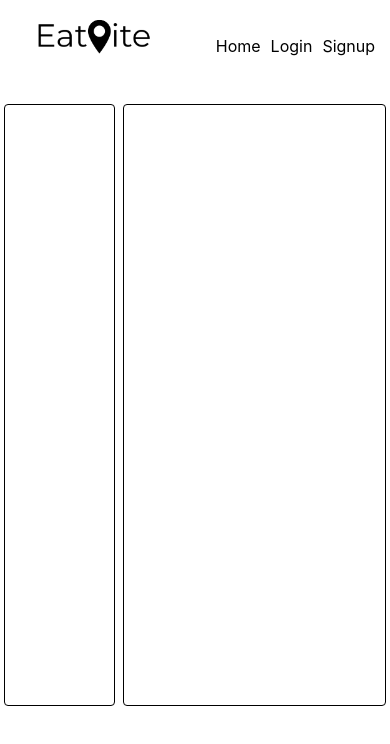
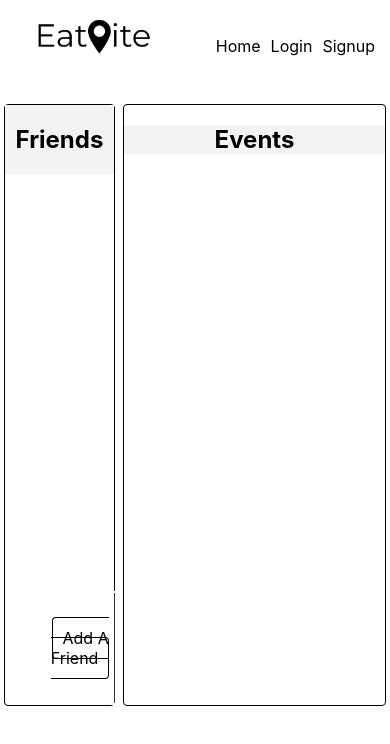
Before and after one commit to CCLancaster/EatVite, a React (Create React App) app in the folder client/: page /profile in a window 390 px wide. Shown: the top 744 px of the page. Built offline with nearby package versions, Linux system fonts and the light colour scheme.

Commit message:
popup form complete

```diff
--- a/client/src/App.css
+++ b/client/src/App.css
@@ -2,6 +2,7 @@
   text-align: center;
   color: black;
 }
+
 li {
   list-style: none;
   display: inline;
@@ -12,9 +13,19 @@ a {
   text-decoration: none;
   color: black;
 }
+
 a:hover {
   color: red;
 }
+
+.bigDaddyContainer {
+  display: flex;
+  flex-direction: column;
+  height: 100%;
+  width: 100%;
+  align-content: space-between;
+}
+
 .links {
   font-size: 16px;
   height: 50px;
@@ -26,6 +37,14 @@ a:hover {
   padding: 0px 20px 0px 15px;
   z-index: 50;
 }
+
+footer {
+  margin-top: 70px;
+  font-size: 11px;
+  color: black;
+}
+/*---------------------------Signup/Login Forms----------------------------*/
+
 .signForm {
   z-index: 1000;
   background-color: white;
@@ -38,11 +57,7 @@ a:hover {
   text-align: center;
   border-radius: 4px;
 }
-footer {
-  margin-top: 70px;
-  font-size: 11px;
-  color: black;
-}
+
 .logform {
   background-color: white;
   color:black;
@@ -55,14 +70,7 @@ footer {
   border-radius: 4px;
   padding-top: 60px;
 }
-.logo {
-  height: 80px;
-}
-button {
-  font-size: 16px;
-  padding: 5px;
-  margin: 5px 0px;
-}
+
 input[type=text], select {
   width: 90%;
   padding: 12px 20px;
@@ -74,9 +82,11 @@ input[type=text], select {
   background-color: #f3f3f3;
   font-size: 16px;
 }
+
 .logo {
   height: 80px;
 }
+
 input[type=submit] {
   width: 100%;
   background-color: #4CAF50;
@@ -91,42 +101,138 @@ input[type=submit] {
 input[type=submit]:hover {
   background-color: #45a049;
 }
-.bigDaddyContainer {
-  display: flex;
-  flex-direction: column;
-  height: 100%;
-  width: 100%;
-  /* border: 1px solid black; */
-  align-content: space-between;
+
+button {
+  font-size: 16px;
+  padding: 5px;
+  margin: 5px 0px;
 }
-.footer {
-  margin-top: auto;
-}
+
+/*----------------------------------Profile-------------------------*/
+
 .profile {
   display: flex;
   justify-content: space-around;
 }
+
+.headtitle {
+  background: #f3f3f3;
+  width: 100%;
+}
+/*------------------------------Friends List-------------------------*/
+
 .friendlist {
   border: 1px solid black;
   height: 600px;
   width: 28%;
   border-radius: 4px;
+  display: flex;
+  flex-direction: column;
+  justify-content: space-between;
 }
+
+/*--------------------------Events----------------------------------*/
+
 .events {
   border: 1px solid black;
   height: 600px;
   width: 67%;
   border-radius: 4px;
 }
+/*---------------------------------Pop-Up Form------------------------*/
+
+.box {
+  width: 40%;
+  margin: 0 auto;
+  background: rgba(255,255,255,0.2);
+  padding: 35px;
+  border: 2px solid #fff;
+  border-radius: 20px/50px;
+  background-clip: padding-box;
+  text-align: center;
+}
+
+.button {
+  font-size: 1em;
+  padding: 10px;
+  color:black;
+  border: 1px solid black;
+  border-radius: 4px;
+  text-decoration: none;
+  cursor: pointer;
+  transition: all 0.3s ease-out;
+}
+.button:hover {
+  background: #f3f3f3;
+}
+
+.overlay {
+  position: fixed;
+  top: 0;
+  bottom: 0;
+  left: 0;
+  right: 0;
+  background: rgba(0, 0, 0, 0.7);
+  transition: opacity 500ms;
+  visibility: hidden;
+  opacity: 0;
+}
+.overlay:target {
+  visibility: visible;
+  opacity: 1;
+}
+
+.popup {
+  margin: 70px auto;
+  padding: 20px;
+  background: #fff;
+  border-radius: 5px;
+  width: 30%;
+  position: relative;
+  transition: all 5s ease-in-out;
+}
+
+.popup h2 {
+  margin-top: 0;
+  color: #333;
+  font-family: Tahoma, Arial, sans-serif;
+}
+.popup .close {
+  position: absolute;
+  top: 20px;
+  right: 30px;
+  transition: all 200ms;
+  font-size: 30px;
+  font-weight: bold;
+  text-decoration: none;
+  color: #333;
+}
+.popup .close:hover {
+  color: red;
+}
+.popup .content {
+  max-height: 30%;
+  overflow: auto;
+}
+
+@media screen and (max-width: 700px){
+  .box{
+    width: 70%;
+  }
+  .popup{
+    width: 70%;
+  }
+}
+/*------------------------Slideshow Background-----------------------*/
 .cb-slideshow,
 .cb-slideshow:after {
-    /* position: fixed; */
     width: 100%;
     height: 100%;
     top: 0px;
     left: 0px;
     z-index: 0;
 }
+
 .cb-slideshow li span {
   width: 100%;
   height: 85%;
@@ -141,6 +247,7 @@ input[type=submit]:hover {
   z-index: 0;
   animation: imageAnimation 36s linear infinite 0s;
 }
+
 .cb-slideshow li div {
   z-index: 20;
   position: absolute;
@@ -152,6 +259,7 @@ input[type=submit]:hover {
   color: #fff;
   animation: titleAnimation 36s linear infinite 0s;
 }
+
 .cb-slideshow li div h3 {
   font-family: 'BebasNeueRegular', 'Arial Narrow', Arial, sans-serif;
   font-size: 10em;
@@ -159,25 +267,31 @@ input[type=submit]:hover {
   padding: 0;
   /* line-height: 200px;  */
 }
+
 .cb-slideshow li:nth-child(1) span {
   background-image: url('https://www.ezcater.com/wp-content/uploads/2018/04/shutterstock_629965877.jpg')
 }
+
 .cb-slideshow li:nth-child(2) span {
   background-image: url('https://bamboosushi.com/wp-content/uploads/2019/12/Our-Menu_Restaurant-of-Change_Bamboo-Sushi-1900x840.png');
   animation-delay: 6s;
 }
+
 .cb-slideshow li:nth-child(3) span {
   background-image: url('https://i2.wp.com/www.downshiftology.com/wp-content/uploads/2018/04/carne-asada-tacos-2.jpg');
   animation-delay: 12s;
 }
+
 .cb-slideshow li:nth-child(4) span {
   background-image: url('https://culturecrusaders.com/wp-content/uploads/2020/01/ZjK6w7d3Soa4y9kLqsOr_DIN_TAI_FUNG_STYLE_XIAO_LONG_BAO_SOUP_DUMPLINGS_025.jpg');
   animation-delay: 18s;
 }
+
 .cb-slideshow li:nth-child(5) span {
   background-image: url('https://hips.hearstapps.com/hmg-prod.s3.amazonaws.com/images/190305-lemon-garlic-asparagus-pasta-horizontal-161-1553190755.jpg');
   animation-delay: 24s;
 }
+
 .cb-slideshow li:nth-child(6) span {
   background-image: url('https://acadianatable.com/wp-content/uploads/2018/10/Charcuterie-Board-horizlores.jpg');
   animation-delay: 30s;
@@ -186,18 +300,23 @@ input[type=submit]:hover {
 .cb-slideshow li:nth-child(2) div {
   animation-delay: 6s;
 }
+
 .cb-slideshow li:nth-child(3) div {
   animation-delay: 12s;
 }
+
 .cb-slideshow li:nth-child(4) div {
   animation-delay: 18s;
 }
+
 .cb-slideshow li:nth-child(5) div {
   animation-delay: 24s;
 }
+
 .cb-slideshow li:nth-child(6) div {
   animation-delay: 30s;
 }
+
 @keyframes imageAnimation {
   0% { opacity: 0; animation-timing-function: ease-in; }
   8% { opacity: 1; animation-timing-function: ease-out; }
@@ -206,6 +325,7 @@ input[type=submit]:hover {
   100%
    { opacity: 0 }
 }
+
 @keyframes titleAnimation {
   0% { opacity: 0 }
   8% { opacity: 1 }
@@ -213,12 +333,15 @@ input[type=submit]:hover {
   19% { opacity: 0 }
   100% { opacity: 0 }
 }
+
 .no-cssanimations .cb-slideshow li span{
 	opacity: 1;
 }
+
 @media screen and (max-width: 1140px) {
   .cb-slideshow li div h3 { font-size: 140px }
 }
+
 @media screen and (max-width: 600px) {
   .cb-slideshow li div h3 { font-size: 80px }
 }
--- a/client/src/content/pages/Profile.js
+++ b/client/src/content/pages/Profile.js
@@ -4,21 +4,35 @@ function Profile(props) {
     return (
         <div className="profile">
             <div className='friendlist'>
-                <div>
+                <div className='headtitle'>
+                    <h2>Friends</h2>
+                </div>
 
+                <div className='popupcontainer'>
+                    <div className="box">
+	                    <a className="button" href="#popup1">Add A Friend</a>
+                    </div>
+
+                    <div id="popup1" className="overlay">
+	                    <div className="popup">
+		                    <h2>Add A Friend</h2>
+		                    <a className="close" href="#">&times;</a>
+		                    <div className="content">
+			                    <form className='friendform' method='POST'>
+                                    <input type='text' name='name' placeholder='Name' />
+                                    <input type='text' name='email' placeholder='Email' />
+                                    <button type='submit'>Submit</button>
+                                </form>
+		                    </div>
+	                </div>
                 </div>
-                <div>
-
-                </div>
-                <div>
-
                 </div>
 
 
             </div>
             <div className='events'>
-                <div>
-
+                <div className='headtitle'>
+                    <h2>Events</h2>
                 </div>
                 <div>
 
```
